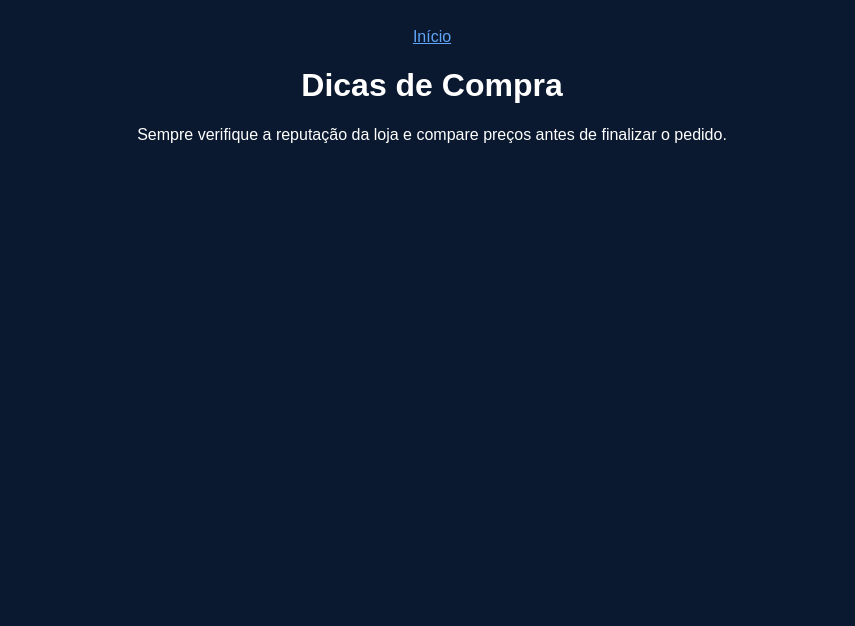
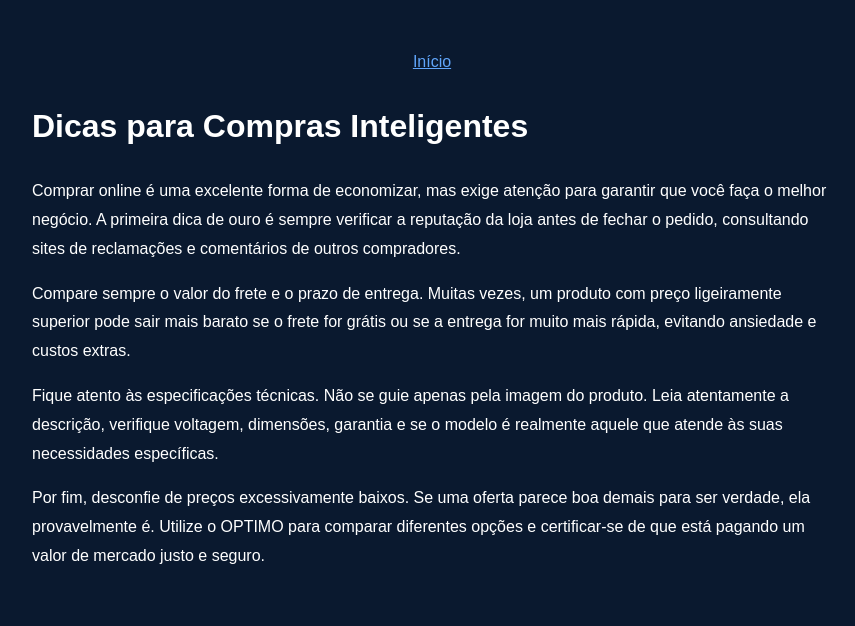
Before and after one commit to FischerTech86/saber-o-preco, a Flask app: page /dicas in a window 1280 px wide. Shown: the top 626 px of the page, without its empty margins (208-1063 px from the left). Run offline with Flask 3, Linux system fonts and the light colour scheme.

Commit message:
Update dicas.html

```diff
--- a/templates/dicas.html
+++ b/templates/dicas.html
@@ -1,9 +1,14 @@
 <!DOCTYPE html>
 <html lang="pt-br">
-<head><meta charset="UTF-8"><title>Dicas OPTIMO</title></head>
-<body style="background-color: #0a192f; color: white; font-family: sans-serif; padding: 20px; text-align: center;">
-    <nav><a href="/" style="color: #60a5fa;">Início</a></nav>
-    <h1>Dicas de Compra</h1>
-    <p>Sempre verifique a reputação da loja e compare preços antes de finalizar o pedido.</p>
+<head><meta charset="UTF-8"><title>Dicas de Compra - OPTIMO</title></head>
+<body style="background-color: #0a192f; color: white; font-family: sans-serif; padding: 40px; line-height: 1.8;">
+    <nav style="text-align: center;"><a href="/" style="color: #60a5fa;">Início</a></nav>
+    <div style="max-width: 800px; margin: auto;">
+        <h1>Dicas para Compras Inteligentes</h1>
+        <p>Comprar online é uma excelente forma de economizar, mas exige atenção para garantir que você faça o melhor negócio. A primeira dica de ouro é sempre verificar a reputação da loja antes de fechar o pedido, consultando sites de reclamações e comentários de outros compradores.</p>
+        <p>Compare sempre o valor do frete e o prazo de entrega. Muitas vezes, um produto com preço ligeiramente superior pode sair mais barato se o frete for grátis ou se a entrega for muito mais rápida, evitando ansiedade e custos extras.</p>
+        <p>Fique atento às especificações técnicas. Não se guie apenas pela imagem do produto. Leia atentamente a descrição, verifique voltagem, dimensões, garantia e se o modelo é realmente aquele que atende às suas necessidades específicas.</p>
+        <p>Por fim, desconfie de preços excessivamente baixos. Se uma oferta parece boa demais para ser verdade, ela provavelmente é. Utilize o OPTIMO para comparar diferentes opções e certificar-se de que está pagando um valor de mercado justo e seguro.</p>
+    </div>
 </body>
 </html>
```
